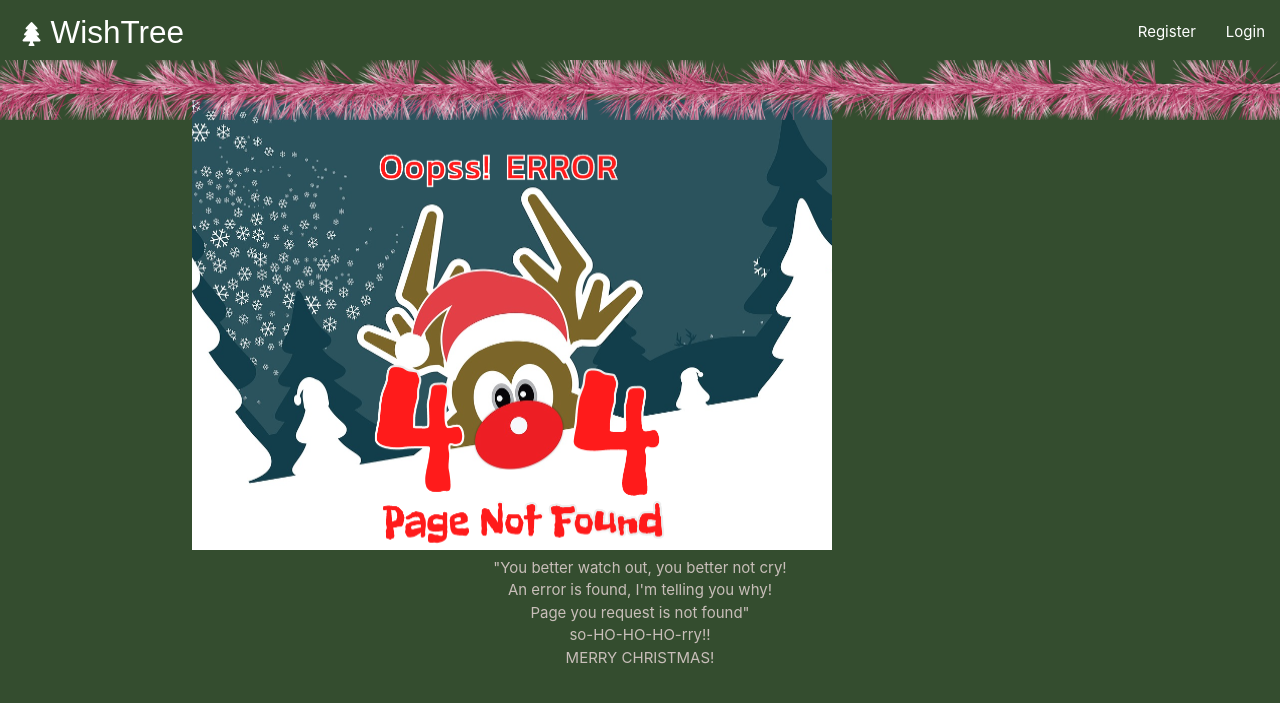
After one commit to marina601/team11-CI-Christmas-Hackathon, a Flask app: template templates/404.html in a window 1280 px wide. The commit adds this page. Shown: the top 703 px of the page. Run offline with Flask 2, Linux system fonts and the light colour scheme; the template is opened without the code that fills it, so the values that code supplies are empty; some libraries are stand-ins or nearby versions; some web fonts are replaced.

Commit message:
Add 404.html, image and style

```diff
--- a/app.py
+++ b/app.py
@@ -159,6 +159,14 @@ def add_group():
     return render_template("add_group.html")
 
 
+@app.errorhandler(404)
+def response_404(exception):
+    """
+    On 404 detection, display custom 404.html template to user
+    """
+    return render_template('404.html', exception=exception, page_title="404")
+
+
 if __name__ == "__main__":
     app.run(host=os.environ.get("IP"),
             port=int(os.environ.get("PORT")),
--- a/static/css/style.css
+++ b/static/css/style.css
@@ -101,6 +101,11 @@ nav .brand-logo i {
     }
 }
 
+    /* Error 404 */
+.error-message {
+    text-align: center;
+}
+
 /* Media Queries */
 
 @media (min-width: 992px) {
--- /dev/null
+++ b/templates/404.html
@@ -0,0 +1,11 @@
+{% extends "base.html" %}
+{% block content %}
+
+<img class="responsive-img" src="{{ url_for('static', filename='images/404-error.png') }}">
+<div class="error-message">
+    <p>"You better watch out, you better not cry! <br> An error is found, I'm telling you why! <br> Page you request is not found"</p>
+    <p>so-HO-HO-HO-rry!!</p>
+    <p>MERRY CHRISTMAS!<p>
+</div>
+
+{% endblock %}
```
Also changed, not shown: static/images/404-error.png (added).
